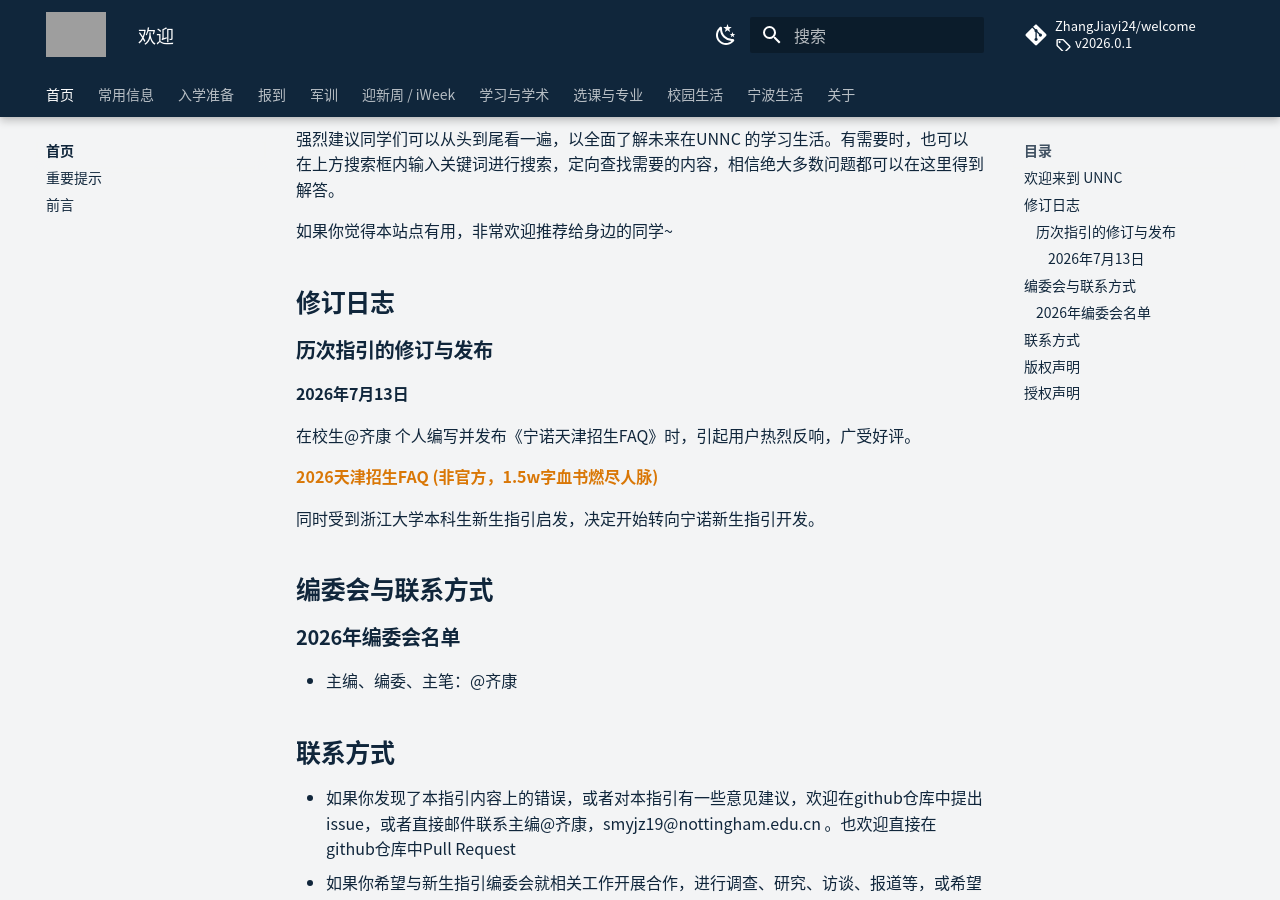
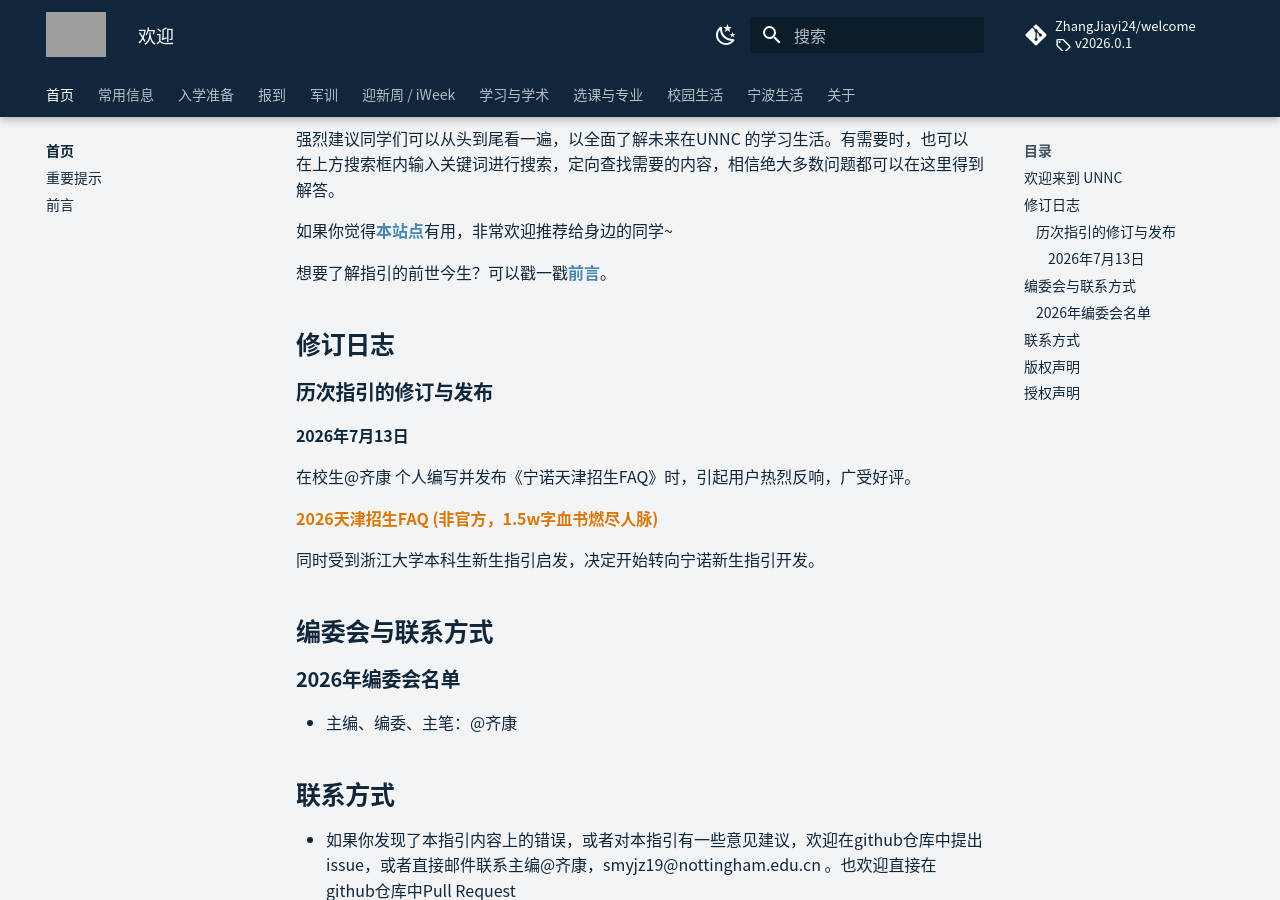
Before and after one commit to ZhangJiayi24/welcome, an MkDocs documentation site: the page built from docs/index.md, in a window 1280 px wide and 900 px high, scrolled down 739 px. Built offline with MkDocs 1.6.1 and Material for MkDocs 9.7.7, drawn with Linux system fonts in a browser that asks for light colours; comment, search, counter and statistics services are not loaded; grey boxes are pictures that could not be loaded.

Commit message:
Style homepage guide links

```diff
--- a/docs/index.md
+++ b/docs/index.md
@@ -20,7 +20,9 @@
 
 强烈建议同学们可以从头到尾看一遍，以全面了解未来在UNNC 的学习生活。有需要时，也可以在上方搜索框内输入关键词进行搜索，定向查找需要的内容，相信绝大多数问题都可以在这里得到解答。
 
-如果你觉得[本站点](index.md)有用，非常欢迎推荐给身边的同学~
+如果你觉得[**本站点**](index.md){ .resource-link }有用，非常欢迎推荐给身边的同学~
+
+想要了解指引的前世今生？可以戳一戳[**前言**](preface.md){ .resource-link }。
 
 ## 修订日志
 
```
